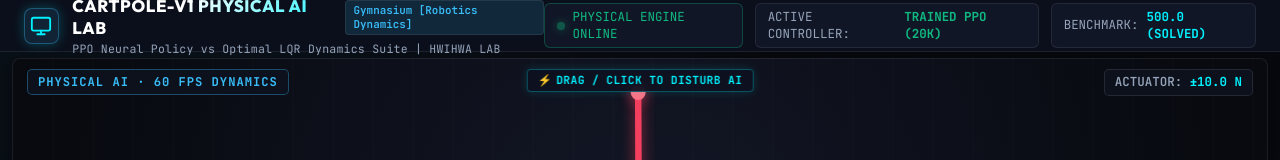
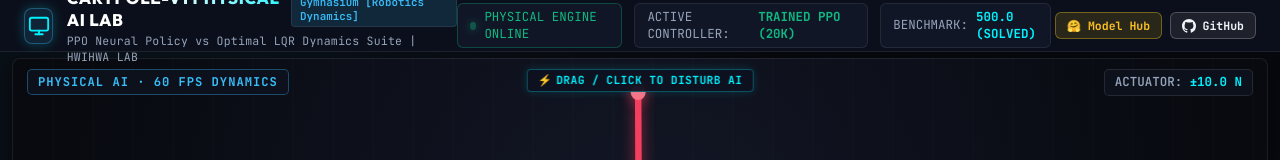
Before and after one commit to Hwihwa-Lab/cartpole-v1-ppo, a plain HTML site: page index.html in a window 1280 px wide. Shown: the top 160 px of the page. Drawn offline with nearby package versions, Linux system fonts and the light colour scheme.

Commit message:
feat: add Hugging Face Model Hub and GitHub link buttons to header

```diff
--- a/index.html
+++ b/index.html
@@ -46,6 +46,16 @@
         <span class="pill-k">BENCHMARK:</span>
         <strong id="hdrBest" class="pill-v" style="color: var(--neon-cyan);">500.0 (SOLVED)</strong>
       </div>
+    </div>
+
+    <div class="header-actions">
+      <a href="https://huggingface.co/hwihwalab/cartpole-v1-ppo" target="_blank" class="header-link-btn hf-btn" title="View Model Card & Weights on Hugging Face">
+        <span>🤗 Model Hub</span>
+      </a>
+      <a href="https://github.com/Hwihwa-Lab/cartpole-v1-ppo" target="_blank" class="header-link-btn gh-btn" title="View Source & Star on GitHub">
+        <svg width="14" height="14" viewBox="0 0 24 24" fill="currentColor"><path d="M12 0C5.37 0 0 5.37 0 12c0 5.31 3.435 9.795 8.205 11.385.6.105.825-.255.825-.57 0-.285-.015-1.23-.015-2.235-3.015.555-3.795-.735-4.035-1.41-.135-.345-.72-1.41-1.23-1.695-.42-.225-1.02-.78-.015-.795.945-.015 1.62.87 1.845 1.23 1.08 1.815 2.805 1.305 3.495.99.105-.78.42-1.305.765-1.605-2.67-.3-5.46-1.335-5.46-5.925 0-1.305.465-2.385 1.23-3.225-.12-.3-.54-1.53.12-3.18 0 0 1.005-.315 3.3 1.23.96-.27 1.98-.405 3-.405s2.04.135 3 .405c2.295-1.56 3.3-1.23 3.3-1.23.66 1.65.24 2.88.12 3.18.765.84 1.23 1.905 1.23 3.225 0 4.605-2.805 5.625-5.475 5.925.435.375.81 1.095.81 2.22 0 1.605-.015 2.895-.015 3.3 0 .315.225.69.825.57A12.02 12.02 0 0024 12c0-6.63-5.37-12-12-12z"/></svg>
+        <span>GitHub</span>
+      </a>
     </div>
   </header>
 
--- a/style.css
+++ b/style.css
@@ -136,6 +136,53 @@ body {
   display: flex;
   align-items: center;
   gap: 0.75rem;
+}
+
+.header-actions {
+  display: flex;
+  align-items: center;
+  gap: 0.5rem;
+  margin-left: 0.25rem;
+}
+
+.header-link-btn {
+  display: inline-flex;
+  align-items: center;
+  gap: 0.4rem;
+  padding: 5px 11px;
+  border-radius: 6px;
+  font-family: var(--font-mono);
+  font-size: 0.72rem;
+  font-weight: 700;
+  text-decoration: none;
+  transition: all 0.2s cubic-bezier(0.4, 0, 0.2, 1);
+  white-space: nowrap;
+}
+
+.header-link-btn.hf-btn {
+  background: rgba(255, 210, 30, 0.12);
+  border: 1px solid rgba(255, 210, 30, 0.35);
+  color: #fbbf24;
+}
+
+.header-link-btn.hf-btn:hover {
+  background: rgba(255, 210, 30, 0.22);
+  border-color: #fbbf24;
+  box-shadow: 0 0 12px rgba(251, 191, 36, 0.35);
+  transform: translateY(-1px);
+}
+
+.header-link-btn.gh-btn {
+  background: rgba(255, 255, 255, 0.08);
+  border: 1px solid rgba(255, 255, 255, 0.22);
+  color: #f1f5f9;
+}
+
+.header-link-btn.gh-btn:hover {
+  background: rgba(255, 255, 255, 0.16);
+  border-color: rgba(255, 255, 255, 0.45);
+  box-shadow: 0 0 12px rgba(255, 255, 255, 0.2);
+  transform: translateY(-1px);
 }
 
 .metric-pill {
```
